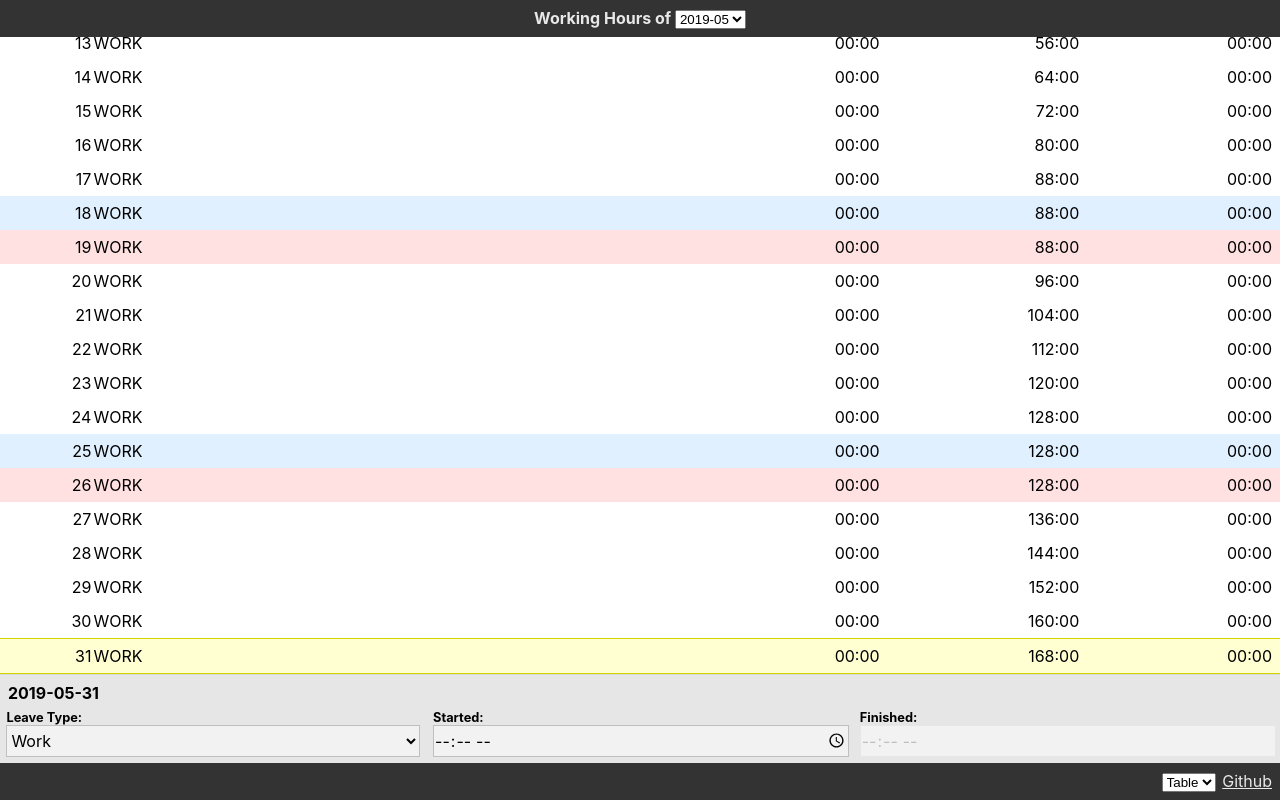
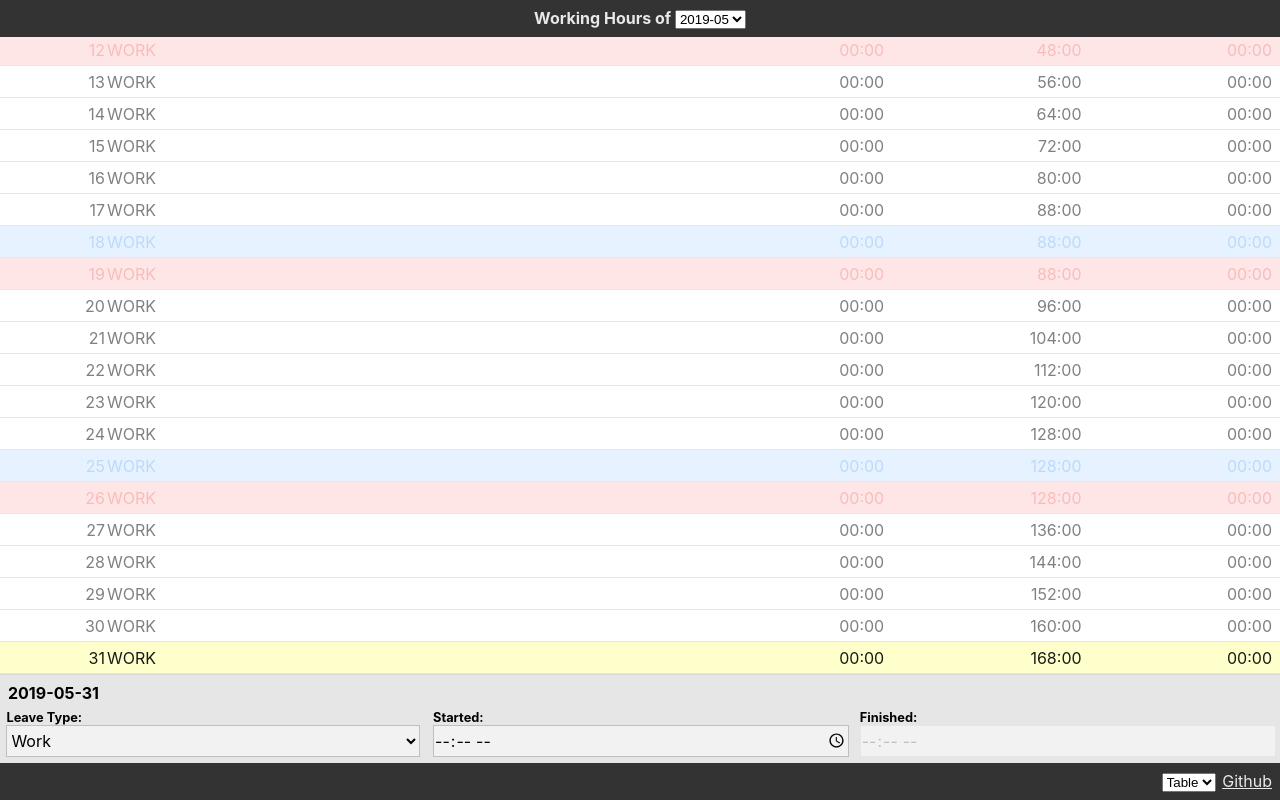
Before and after one commit to leafriend/working-hours, a React (Create React App) app: page / in a window 1280 px wide. Built offline with nearby package versions, Linux system fonts and the light colour scheme.

Commit message:
Chnage Table style
- Adjust color
- Add border between rows
- Remove active row border color
- Set different BG for future & past/today

```diff
--- a/src/component/molthly-log/MonthlyLog.scss
+++ b/src/component/molthly-log/MonthlyLog.scss
@@ -19,18 +19,76 @@
   }
 }
 
+$SUNDAY: hsl(0deg, 100%, 95%);
+$SATURDAY: hsl(210deg, 100%, 95%);
+$ACTIVE: hsl(60deg, 100%, 90%);
+
 table.monthly-logs {
   border-collapse: collapse;
   width: 100%;
-  th,
-  td {
-    border-collapse: collapse;
-    height: 2em;
-    &:first-child {
-      padding-left: 0.25em;
+  tr {
+    &.future {
+      background-color: scale-color($color: hsl(0deg, 0%, 100%), $saturation: -20%, $lightness: -5%);
     }
-    &:last-child {
-      padding-right: 0.5em;
+    th,
+    td {
+      box-sizing: border-box;
+      border-collapse: collapse;
+      border-style: solid;
+      border-color: hsl(0, 0%, 90%);
+      border-width: 0;
+      border-top-width: 1px;
+      border-bottom-width: 1px;
+      height: 2rem;
+      &:first-child {
+        padding-left: 0.5rem;
+      }
+      &:last-child {
+        padding-right: 0.5rem;
+      }
+    }
+    td {
+      color: hsl(0deg, 0%, 50%);
+    }
+  }
+
+  tr.holiday,
+  tr.sunday {
+    background-color: $SUNDAY;
+    &.future {
+      background-color: scale-color($color: $SUNDAY, $saturation: -20%, $lightness: -5%);
+    }
+    td {
+      color: scale-color($color: $SUNDAY, $saturation: -20%, $lightness: -10%);
+    }
+    &.active {
+      background-color: mix($SUNDAY, $ACTIVE);
+      td {
+        color: scale-color($color: mix($SUNDAY, $ACTIVE), $saturation: -20%, $lightness: -10%);
+      }
+    }
+  }
+
+  tr.saturday {
+    background-color: $SATURDAY;
+    &.future {
+      background-color: scale-color($color: $SATURDAY, $saturation: -20%, $lightness: -5%);
+    }
+    td {
+      color: scale-color($color: $SATURDAY, $saturation: -20%, $lightness: -10%);
+    }
+    &.active {
+      background-color: mix($SATURDAY, $ACTIVE);
+      td {
+        color: scale-color($color: mix($SATURDAY, $ACTIVE), $saturation: -20%, $lightness: -10%);
+      }
+    }
+  }
+
+  tr.active {
+    background-color: $ACTIVE;
+    td {
+      color: mix(hsl(0deg, 0%, 0%), $ACTIVE, 90%);
     }
   }
 }
@@ -40,34 +98,3 @@ td.date {
 td.time {
   text-align: right;
 }
-$SUNDAY: rgb(255, 225, 225);
-$SATURDAY: rgb(225, 240, 255);
-$ACTIVE: rgb(255, 255, 210);
-tr.holiday,
-tr.sunday {
-  background-color: $SUNDAY;
-  &.active {
-    background-color: mix($SUNDAY, $ACTIVE);
-    td {
-      border-top: 1px solid darken(mix($SUNDAY, $ACTIVE), 50%);
-      border-bottom: 1px solid darken(mix($SUNDAY, $ACTIVE), 50%);
-    }
-  }
-}
-tr.saturday {
-  background-color: $SATURDAY;
-  &.active {
-    background-color: mix($SATURDAY, $ACTIVE);
-    td {
-      border-top: 1px solid darken(mix($SATURDAY, $ACTIVE), 50%);
-      border-bottom: 1px solid darken(mix($SATURDAY, $ACTIVE), 50%);
-    }
-  }
-}
-tr.active {
-  background-color: $ACTIVE;
-  td {
-    border-top: 1px solid darken($ACTIVE, 50%);
-    border-bottom: 1px solid darken($ACTIVE, 50%);
-  }
-}
```
